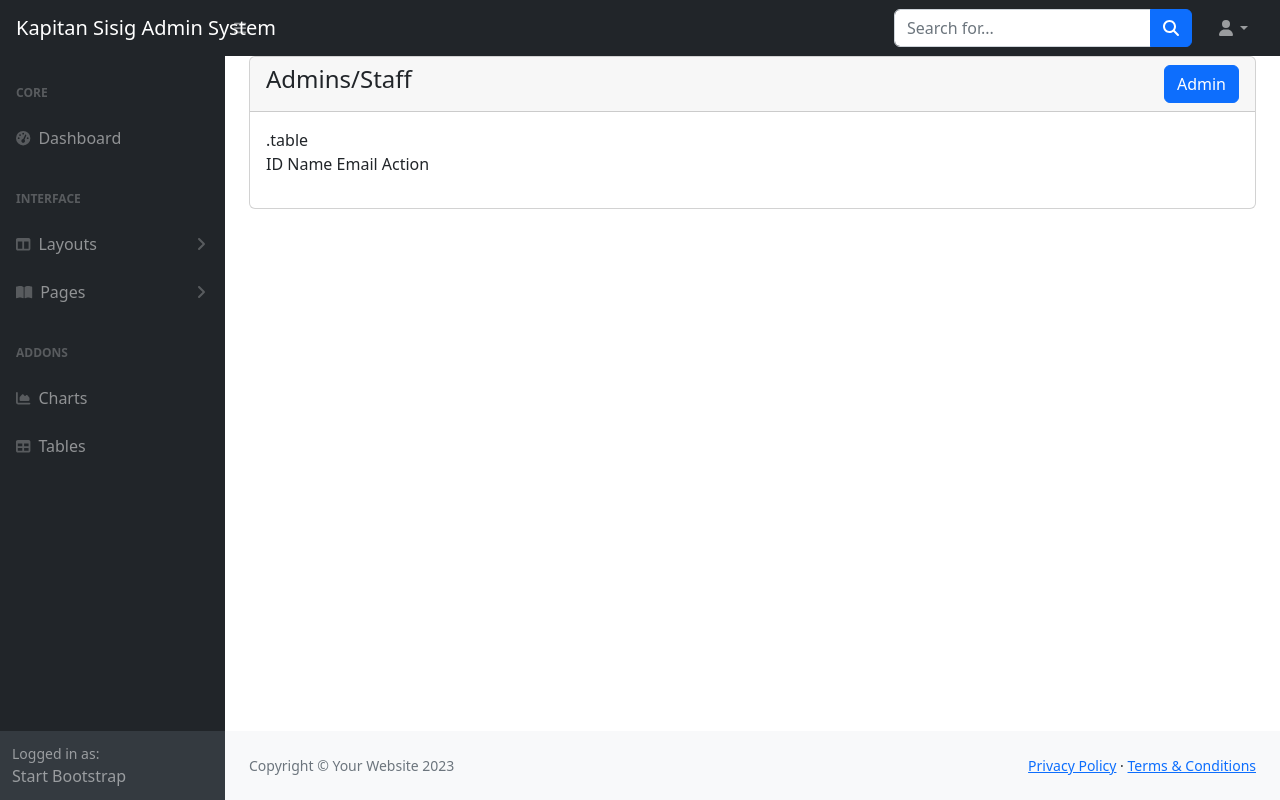
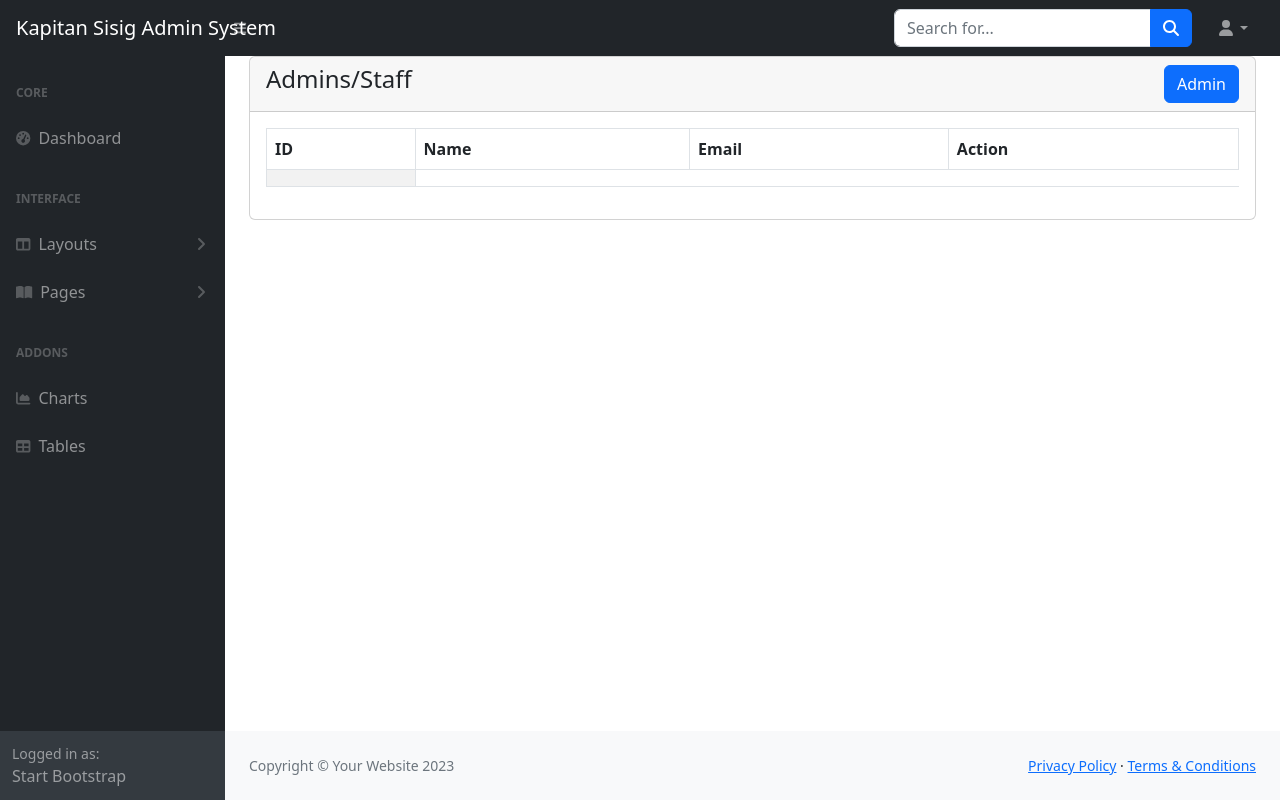
Before and after one commit to shil-mil/pos-system-php, a PHP site: page /admin/admins.php in a window 1280 px wide. Run offline with PHP 8.4, Linux system fonts and the light colour scheme; lists and menus that the app fills with data are empty; some libraries are stand-ins or nearby versions.

Commit message:
Interchanged div and table tags

```diff
--- a/admin/admins.php
+++ b/admin/admins.php
@@ -8,8 +8,8 @@
             </h4>
         </div>
         <div class="card-body">
-            <div class="table-responsive">.table
-                <div class="table table-striped table-bordered">
+            <div class="table-responsive">
+                <table class="table table-striped table-bordered">
                     <thead>
                         <tr>
                             <th>ID</th>
@@ -23,7 +23,7 @@
                             <td></td>
                         </tr>
                     </tbody>
-                </div>
+                </table>
             </div>
         </div>
     </div>
```
